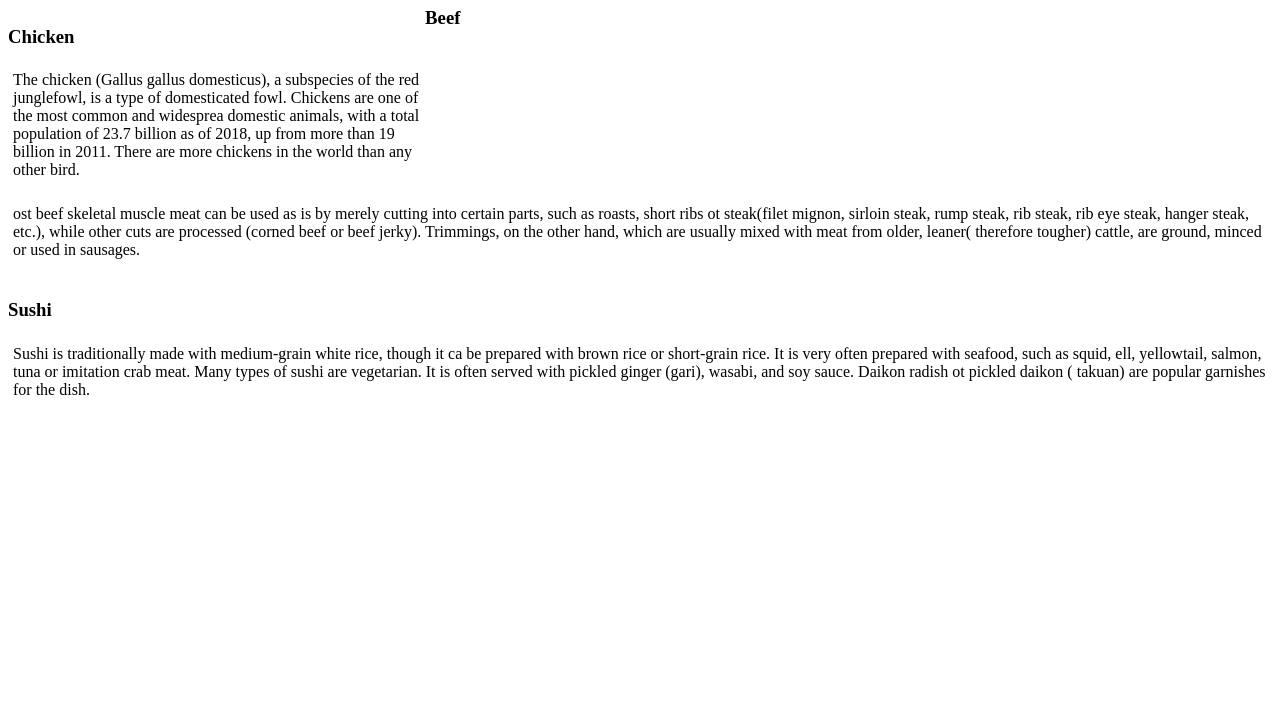
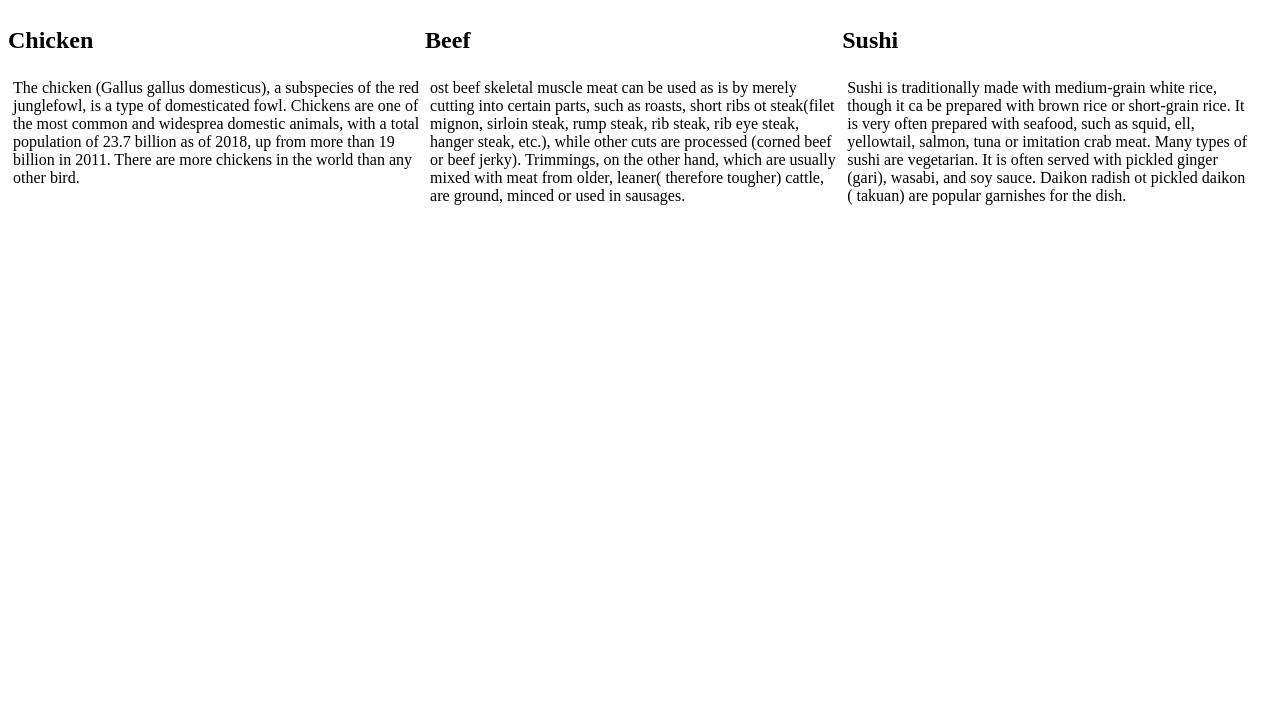
Before and after one commit to dkstnqls9648/mod2_solution, a plain HTML site: page index.html in a window 1280 px wide. Shown: the part 73-800 px from the top of the page. Drawn offline with Linux system fonts and the light colour scheme.

Commit message:
Update index.html

```diff
--- a/index.html
+++ b/index.html
@@ -2,20 +2,19 @@
 <html>
   <head>
     <meta charset="utf-8">
-	<title>Module 2 solution</title>
-	<link rel="stylesheet" type="text/css" href="css/style.css">
+    <meta content='width=device-width, initial-scale=1.0, maximum-scale=1.0, user-scalable=0' name='viewport' />
+    <title>Our Menu - Module 2 Assignment</title>
+    <link href="css/style.css" rel="stylesheet">
+    <link href="https://fonts.googleapis.com/css?family=Roboto" rel="stylesheet">
   </head>
   <body>
+
+    <h1>Our Menu</h1>
+
     <div class="row">
-
-	<h1 class="menu-title">Our menu</h1>
-	  <div class="col-lg-4">
-	    <div class="item">
-	      <div class="item-title" id="title-one">
-	      	 <h3>Chicken</h3>
-	       </div>
-	       <p>
-	       	 The chicken (Gallus gallus
+      <div class="col-md-6 col-lg-4">
+        <h2 id="chicken">Chicken</h2>
+        <p>The chicken (Gallus gallus
 	       	 domesticus), a subspecies of the red
 	       	 junglefowl, is a type of
 	       	 domesticated fowl. Chickens are one
@@ -24,17 +23,11 @@
 	       	 population of 23.7 billion as of
 	       	 2018, up from more than 19 billion
 	       	 in 2011. There are more chickens in
-	       	 the world than any other bird.
-	       </p>
+	       	 the world than any other bird.</p>
       </div>
-	     </div>
-	     <div cass="col-lg-4">
-	      <div class="item">
-	      	<div class="item-title" id="title-two">
-	      	 <h3>Beef</h3>
-          </div>
-          <p>
-          	ost beef skeletal muscle meat can be
+      <div class="col-md-6 col-lg-4">
+        <h2 id="beef">Beef</h2>
+        <p>ost beef skeletal muscle meat can be
           	used as is by merely cutting into
           	certain parts, such as roasts, short
           	ribs ot steak(filet mignon, sirloin
@@ -45,17 +38,11 @@
           	other hand, which are usually mixed
           	with meat from older, leaner(
           	therefore tougher) cattle, are ground,
-          	minced or used in sausages.
-          </p>
+          	minced or used in sausages.</p>
       </div>
-        </div>
-        <div class="col-lg-4 col-lg-12">
-          <div class="item">
-           <div class="item-title" id="title-three">
-           	<h3>Sushi</h3>
-          </div>
-          <p>
-          	Sushi is traditionally made with
+      <div class="col-md-12 col-lg-4">
+        <h2 id="sushi">Sushi</h2>
+        <p>Sushi is traditionally made with
           	medium-grain white rice, though it ca
           	be prepared with brown rice or
           	short-grain rice. It is very often
@@ -66,10 +53,8 @@
           	pickled ginger (gari), wasabi, and soy
           	sauce. Daikon radish ot pickled daikon (
           	takuan) are popular garnishes for the
-          	dish.
-          </p>
+          	dish.</p>
       </div>
-        </div>
-    </div>
+    </div> <!-- end row -->
+
   </body>
-</html>
```
Lines whose indentation alone changed are shown as unchanged.
